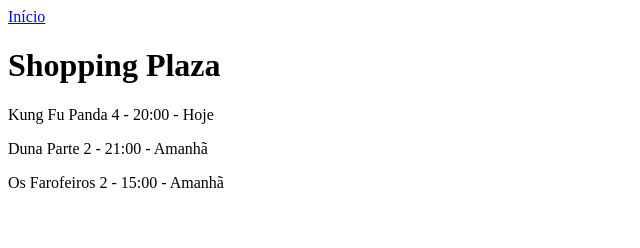
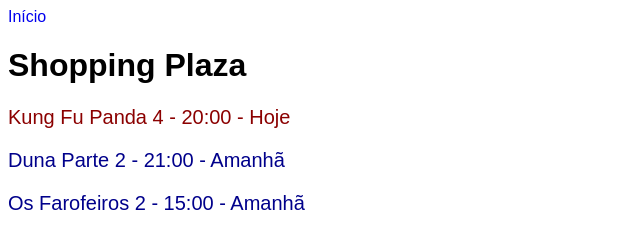
Before and after one commit to igormacedo97/cinema, a plain HTML site: page shoppings/plaza.html in a window 1280 px wide. Shown: the whole page, without its empty margins (0-640 px from the left). Drawn offline with Linux system fonts and the light colour scheme.

Commit message:
criei arquivo css, linkei dodos arquivos e defini estilos

```diff
--- /dev/null
+++ b/css/style.css
@@ -0,0 +1,29 @@
+.hoje {
+    color: darkred;
+}
+
+.amanha {
+    color: darkblue;
+}
+
+a {
+    text-decoration: none;
+}
+
+h2 a {
+    color: seagreen;
+}
+
+/* h2 {
+    a {
+       color: seagreen
+    }
+} */
+
+p {
+    font-size: 20px;
+}
+
+body {
+    font-family: Arial;
+}
--- a/shoppings/plaza.html
+++ b/shoppings/plaza.html
@@ -4,12 +4,13 @@
     <meta charset="UTF-8">
     <meta name="viewport" content="width=device-width, initial-scale=1.0">
     <title>Shopping Plaza</title>
+    <link rel="stylesheet" type="text/css" href="/css/style.css">
 </head>
 <body>
     <a href="/index.html">Início</a>
     <h1>Shopping Plaza</h1>
-    <p>Kung Fu Panda 4 - 20:00 - Hoje</p>
-    <p>Duna Parte 2 - 21:00 - Amanhã</p>
-    <p>Os Farofeiros 2 - 15:00 - Amanhã</p>
+    <p class="hoje">Kung Fu Panda 4 - 20:00 - Hoje</p>
+    <p class="amanha">Duna Parte 2 - 21:00 - Amanhã</p>
+    <p class="amanha">Os Farofeiros 2 - 15:00 - Amanhã</p>
 </body>
 </html>
```
Also changed, not shown: index.html (+1 -0 lines), shoppings/recife.html (+4 -3 lines).
